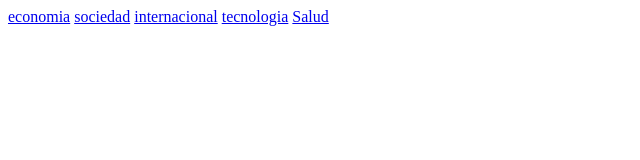
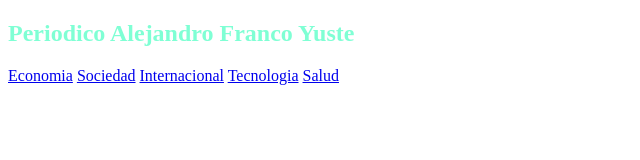
Before and after one commit to ALEXDVK/Periodico, a plain HTML site: page index.html in a window 1280 px wide. Shown: the whole page, without its empty margins (0-640 px from the left). Drawn offline with Linux system fonts and the light colour scheme.

Commit message:
Version final paso 46

```diff
--- a/estilos.css
+++ b/estilos.css
@@ -8,3 +8,6 @@
     margin: 10px;
     padding:5px;
 }
+#titulo1{
+    color: aquamarine;
+}
--- a/index.html
+++ b/index.html
@@ -3,17 +3,19 @@
 <head>
     <meta charset="UTF-8">
     <meta name="viewport" content="width=device-width, initial-scale=1.0">
-    <link rel="stylesheet" href="Estilos.css">
+    <link rel="stylesheet" href="estilos.css">
     <title>Periodico Lenguaje de marcas </title>
 </head>
-<nav>
-    <a href="economia.html">economia</a>
-    <a href="sociedad.html">sociedad</a>
-    <a href="internacional.html">internacional</a>
-    <a href="tecnologia.html">tecnologia</a>
-    <a href="salud.html">Salud</a>
-</nav>
 <body>
+    <h2 id="titulo1">Periodico Alejandro Franco Yuste</h2>
+    <nav>
+        <a href="economia.html">Economia</a>
+        <a href="sociedad.html">Sociedad</a>
+        <a href="internacional.html">Internacional</a>
+        <a href="tecnologia.html">Tecnologia</a>
+        <a href="salud.html">Salud</a>
+    </nav>
+
 
 
 </body>
```
